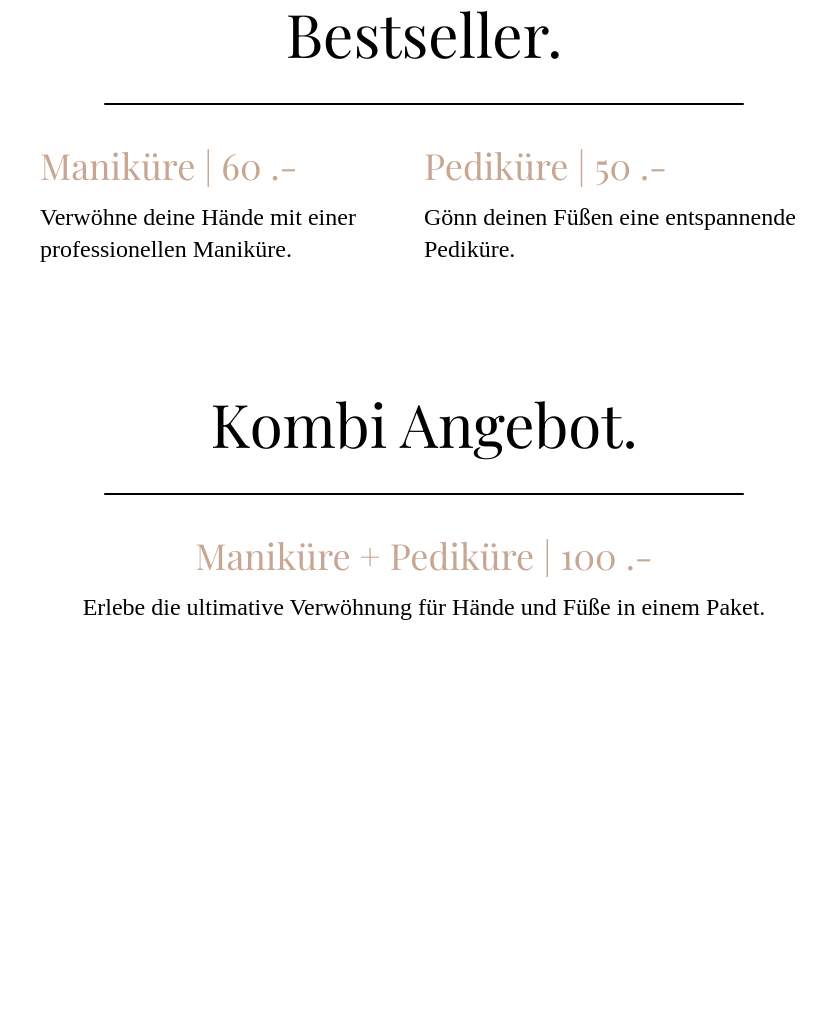
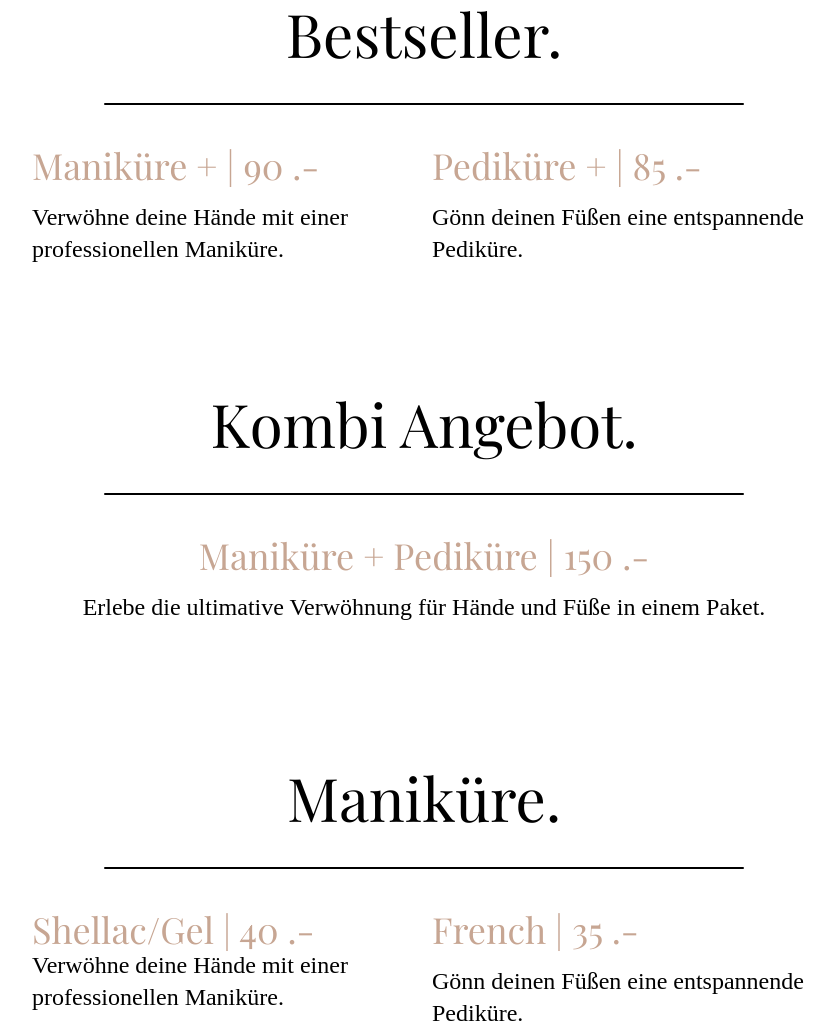
Before and after one commit to CameronWeijmer/Nail-Works, a website: page pricing.html in a window 1280 px wide. Shown: the part 513-1542 px from the top of the page, without its empty margins (216-1051 px from the left). Before the commit the page ends 1280 px from the top, so only its background shows below. Drawn offline with nearby package versions, Linux system fonts and the light colour scheme; a web font is replaced by a local one.

Commit message:
feat: adjusted pricing

```diff
--- a/pricing.html
+++ b/pricing.html
@@ -78,16 +78,20 @@
             </div>
             <hr class="w-1/2 h-0.5 mx-auto my-4 bg-black border-0 rounded md:my-10">
             <div class="flex justify-center" data-aos="fade" data-aos-duration="1000">
-                <div class="grid grid-cols2 gap-4">
-                    <h2 class="font-primary text-beige text-4xl">Maniküre | 60 .-</h2>
-                    <p class="font-secondary text-2xl max-w-sm">Verwöhne deine Hände mit einer professionellen Maniküre.
-                    </p>
+                <div class="grid grid-cols-1 md:grid-cols-2 gap-4">
+                    <div>
+                        <h2 class="font-primary text-beige text-4xl">Maniküre + | 90 .-</h2>
+                        <p class="font-secondary text-2xl max-w-sm pt-4">Verwöhne deine Hände mit einer professionellen
+                            Maniküre.
+                        </p>
+                    </div>
+                    <div>
+                        <h2 class="font-primary text-4xl text-beige">Pediküre + | 85 .-</h2>
+                        <p class="font-secondary text-2xl max-w-sm pt-4"> Gönn deinen Füßen eine entspannende Pediküre.
+                        </p>
+                    </div>
                 </div>
-                <div class="grid grid-cols2 gap-4">
-                    <h2 class="font-primary text-4xl text-beige">Pediküre | 50 .-</h2>
-                    <p class="font-secondary text-2xl max-w-sm"> Gönn deinen Füßen eine entspannende Pediküre.
-                    </p>
-                </div>
+
             </div>
             <div class="flex justify-center pt-32" data-aos="fade" data-aos-duration="1000">
                 <h2 class="font-primary text-6xl">Kombi Angebot.</h2>
@@ -95,11 +99,11 @@
             <hr class="w-1/2 h-0.5 mx-auto my-4 bg-black border-0 rounded md:my-10">
             <div class="flex justify-center" data-aos="fade" data-aos-duration="1000">
                 <div>
-                    <h2 class="font-primary text-4xl text-beige">Maniküre + Pediküre | 100 .-</h2>
+                    <h2 class="font-primary text-4xl text-beige">Maniküre + Pediküre | 150 .-</h2>
                 </div>
             </div>
             <div>
-                <div class="flex justify-center pb-32" data-aos="fade" data-aos-duration="1000">
+                <div class="flex justify-center" data-aos="fade" data-aos-duration="1000">
                     <p class="font-secondary text-2xl my-4">Erlebe die ultimative Verwöhnung für Hände und Füße
                         in
                         einem
@@ -107,7 +111,26 @@
                     </p>
                 </div>
             </div>
+            <div class="flex justify-center pt-32" data-aos="fade" data-aos-duration="1500">
+                <h2 class="font-primary text-6xl">Maniküre.</h2>
+            </div>
+            <hr class="w-1/2 h-0.5 mx-auto my-4 bg-black border-0 rounded md:my-10">
+            <div class="flex justify-center">
+                <div class="grid grid-cols-1 md:grid-cols-2 gap-4">
+                    <div>
+                        <h2 class="font-primary text-beige text-4xl">Shellac/Gel | 40 .-</h2>
+                        <p class="font-secondary text-2xl max-w-sm">Verwöhne deine Hände mit einer professionellen
+                            Maniküre.
+                        </p>
+                    </div>
+                    <div class="grid grid-cols-1 gap-4">
+                        <h2 class="font-primary text-4xl text-beige">French | 35 .-</h2>
+                        <p class="font-secondary text-2xl max-w-sm"> Gönn deinen Füßen eine entspannende Pediküre.
+                        </p>
+                    </div>
+                </div>
 
+            </div>
         </section>
     </main>
     <!-- flowbite script -->
```
Also changed, not shown: css/main.css.
